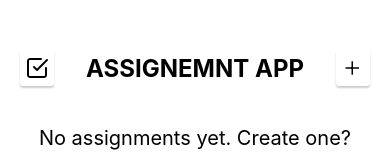
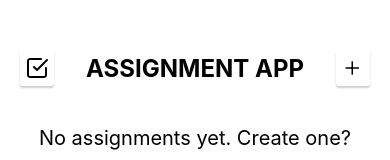
Before and after one commit to rgacorda/AssignmentApplication, a React Native app: screen / in a window 390 px wide. Shown: the top 160 px of the page. Built offline with nearby package versions, Linux system fonts and the light colour scheme.

Commit message:
last last last

```diff
--- a/App.js
+++ b/App.js
@@ -99,7 +99,7 @@ export default function App() {
             <Feather name="check-square" size={24} color="black" />
           </TouchableOpacity>
 
-          <Text style={{ fontWeight:'bold', fontSize:24, }}>ASSIGNEMNT APP</Text>
+          <Text style={{ fontWeight:'bold', fontSize:24, }}>ASSIGNMENT APP</Text>
 
           <TouchableOpacity
             style={{
```
